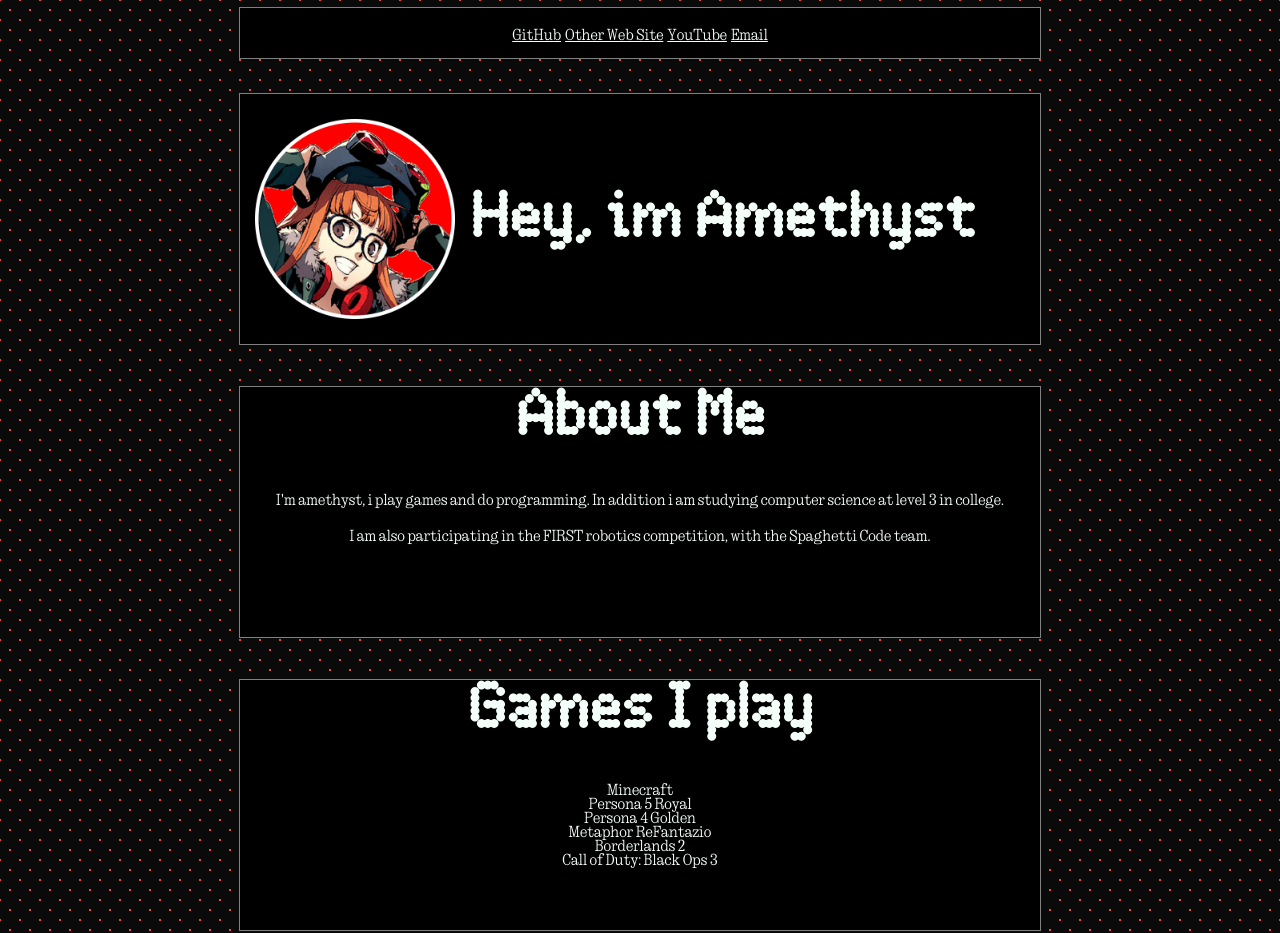
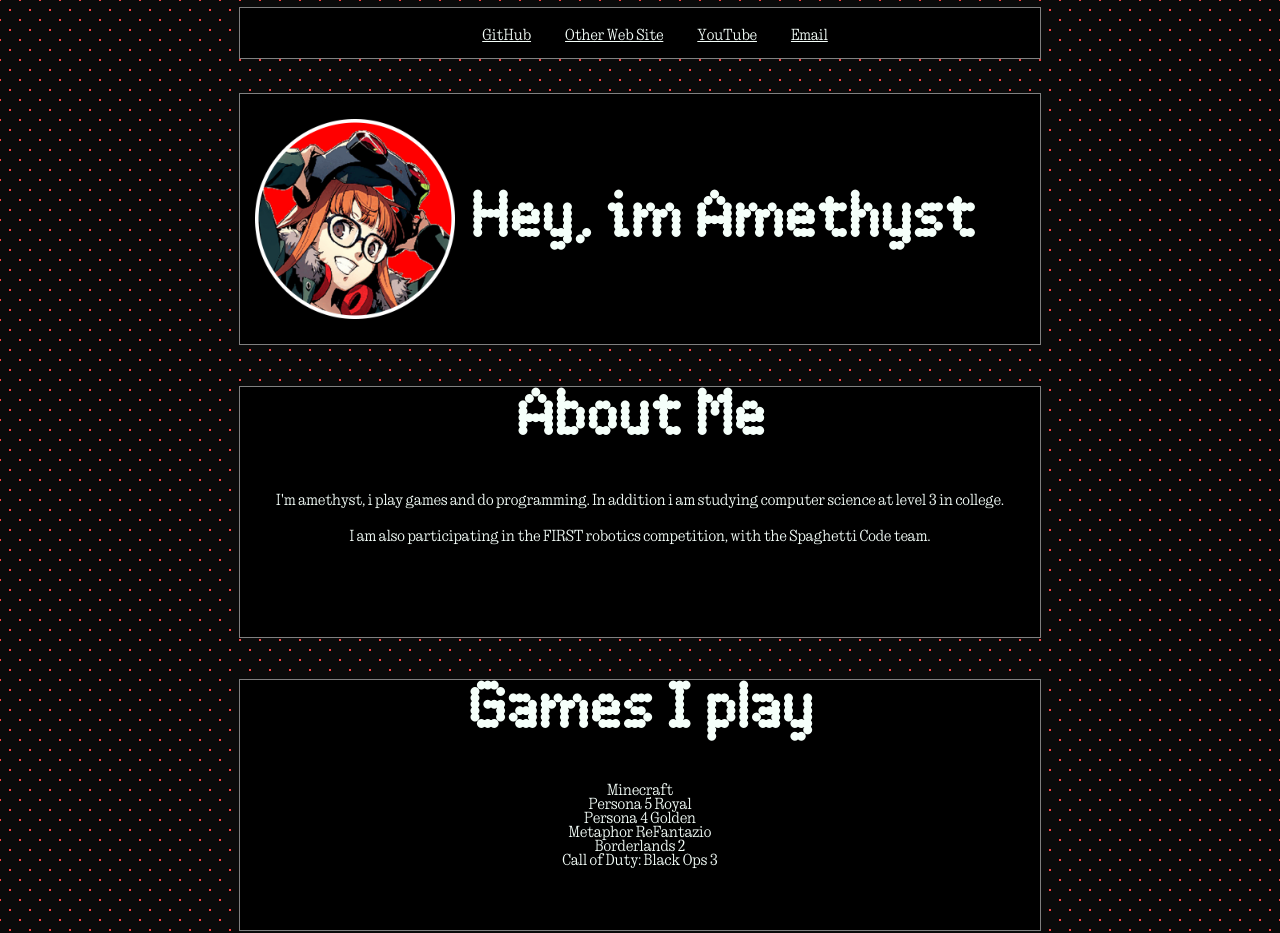
Before and after one commit to amethystisonline/amethyst2667, a plain HTML site: page index.html in a window 1280 px wide. Shown: the top 933 px of the page. Drawn offline with Linux system fonts and the light colour scheme.

Commit message:
fix top bar

```diff
--- a/index.html
+++ b/index.html
@@ -15,10 +15,10 @@
         <div class="TopBar">
             <br />
             <center>
-                <a href="https://github.com/amethystisonline">GitHub</a>
-                <a href="https://amethystweb.nekoweb.org">Other Web Site</a>
-                <a href="https://www.youtube.com/@amethyst2667">YouTube</a>
-                <a href="mailto:amethyst2667@proton.me">Email</a>
+                <a class="topbarText" href="https://github.com/amethystisonline">GitHub</a>
+                <a class="topbarText" href="https://amethystweb.nekoweb.org">Other Web Site</a>
+                <a class="topbarText" href="https://www.youtube.com/@amethyst2667">YouTube</a>
+                <a class="topbarText" href="mailto:amethyst2667@proton.me">Email</a>
             </center>
         </div>
         <br>
--- a/style.css
+++ b/style.css
@@ -49,7 +49,6 @@ ul {
     background-color: black;
     display: column;
     align-items: center;
-
 }
 
 .Introduction {
@@ -103,3 +102,9 @@ p2 {
     font-size: 12px;
     font-family: NType82, sans-serif;
 }
+
+
+.topbarText {
+    justify-content: space-between;
+    padding: 30px 0px 0px 30px;
+}
```
